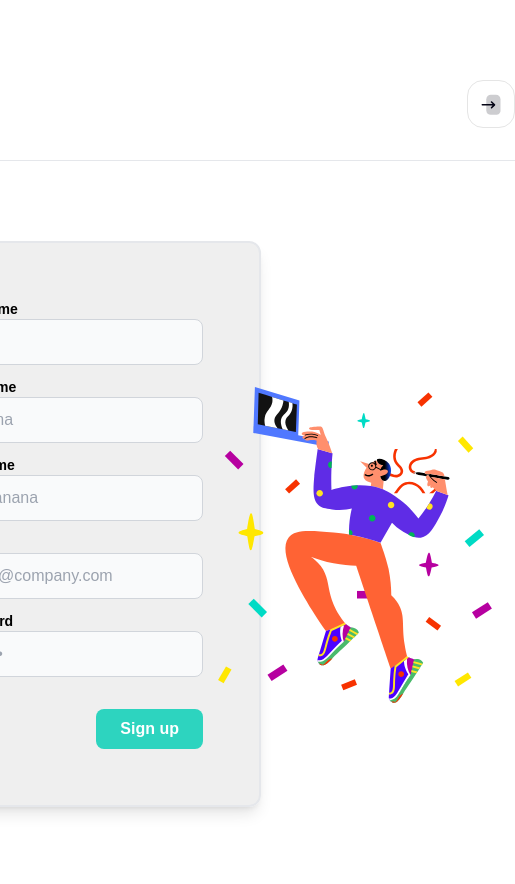
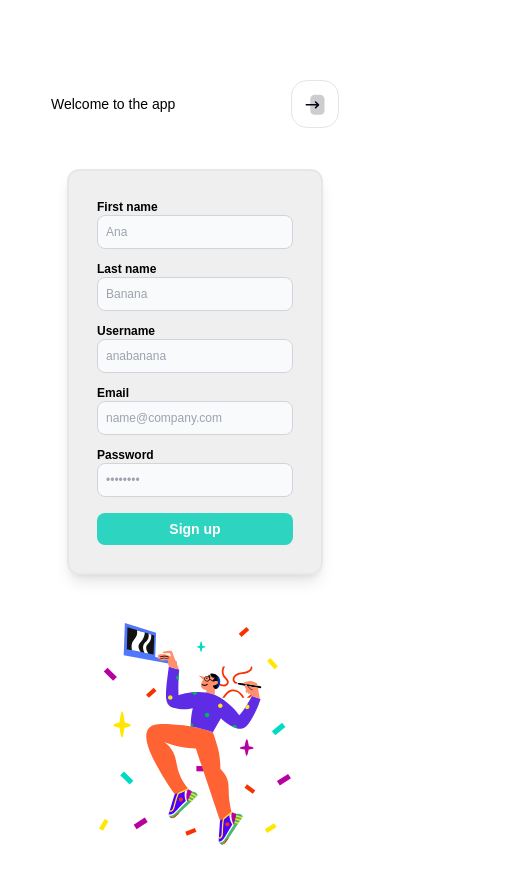
Before and after one commit to nykami/todo-app, a Vue app in the folder client/: page /signup in a window 390 px wide. Shown: the top 884 px of the page, 515 px wide, since content can reach past the window. Before the commit the page ends 847 px from the top, so only its background shows below. Built offline with nearby package versions, Linux system fonts and the light colour scheme.

Commit message:
ITL-8.5 Make app mobile-friendly

```diff
--- a/client/src/components/header/TodoLogin.vue
+++ b/client/src/components/header/TodoLogin.vue
@@ -1,5 +1,5 @@
 <template>
-  <div class="mb-8 mt-20 flex items-center justify-between">
+  <div class="mb-8 mt-20 flex w-72 items-center justify-between sm:w-[40rem]">
     <div class="text-sm font-medium sm:text-2xl">Welcome to the app</div>
     <router-link
       :to="path"
--- a/client/src/views/Dashboard.vue
+++ b/client/src/views/Dashboard.vue
@@ -1,7 +1,6 @@
 <template>
   <div class="flex flex-col items-center justify-center font-custom">
-      <div class="max-w-screen-sm">
-        <TodoLogin path="/login" button-name="Log out"/>
+    <TodoLogin path="/login" button-name="Log out" />
     <TodoHeader @addTodo="addTodo" />
     <SearchBar v-if="todos.length" @filterTodos="filterTodos" />
     <Sorting
@@ -22,7 +21,6 @@
     />
     <div v-if="!filteredTodos.length && todos.length" class="text-center">
       No todos found
-        </div>
     </div>
   </div>
 </template>
--- a/client/src/views/LoginPage.vue
+++ b/client/src/views/LoginPage.vue
@@ -1,38 +1,39 @@
 <template>
   <div class="flex flex-col items-center justify-center">
-    <div class="w-[640px]">
-      <TodoLogin button-name="Sign up" path="/signup" />
-    </div>
-
+    <TodoLogin button-name="Sign up" path="/signup" />
     <div
-      class="relative mt-20 flex w-screen items-center justify-center bg-white"
+      class="relative mt-2 flex w-72 flex-col items-center justify-center bg-white sm:mt-10 sm:w-screen sm:flex-row"
     >
       <div
-        class="mb-10 mr-60 rounded-xl border-2 bg-neutral-200 bg-opacity-60 p-14 shadow-lg"
+        class="w-64 rounded-xl border-2 bg-neutral-200 bg-opacity-60 p-7 shadow-lg sm:mb-10 sm:mr-60 sm:w-max sm:p-14"
       >
-        <form name="login-form" class="w-[16rem]">
+        <form name="login-form" class="sm:w-[16rem]">
           <div class="mb-3 flex flex-col justify-between">
-            <label for="username" class="text-sm font-semibold">Username</label>
+            <label for="username" class="text-xs font-semibold sm:text-sm"
+              >Username</label
+            >
             <input
               type="text"
               id="username"
               placeholder="username"
-              class="focus:ring-primary-600 focus:border-primary-600 block w-full rounded-lg border border-gray-300 bg-gray-50 p-2.5 text-gray-900 dark:border-gray-600 dark:bg-gray-700 dark:text-white dark:placeholder-gray-400 dark:focus:border-blue-500 dark:focus:ring-blue-500 sm:text-sm"
+              class="focus:ring-primary-600 focus:border-primary-600 block w-full rounded-lg border border-gray-300 bg-gray-50 p-2 text-xs text-gray-900 dark:border-gray-600 dark:bg-gray-700 dark:text-white dark:placeholder-gray-400 dark:focus:border-blue-500 dark:focus:ring-blue-500 sm:p-2.5 sm:text-sm"
             />
           </div>
-          <div class="mb-8 flex flex-col justify-between">
-            <label for="password" class="text-sm font-semibold">Password</label>
+          <div class="mb-4 flex flex-col justify-between sm:mb-8">
+            <label for="password" class="text-xs font-semibold sm:text-sm"
+              >Password</label
+            >
             <input
               type="password"
               id="password"
               placeholder="••••••••"
-              class="focus:ring-primary-600 focus:border-primary-600 block w-full rounded-lg border border-gray-300 bg-gray-50 p-2.5 text-gray-900 dark:border-gray-600 dark:bg-gray-700 dark:text-white dark:placeholder-gray-400 dark:focus:border-blue-500 dark:focus:ring-blue-500 sm:text-sm"
+              class="focus:ring-primary-600 focus:border-primary-600 block w-full rounded-lg border border-gray-300 bg-gray-50 p-2 text-xs text-gray-900 dark:border-gray-600 dark:bg-gray-700 dark:text-white dark:placeholder-gray-400 dark:focus:border-blue-500 dark:focus:ring-blue-500 sm:p-2.5 sm:text-sm"
             />
           </div>
           <div class="flex flex-col">
             <router-link to="/dashboard">
               <button
-                class="w-full rounded-lg bg-teal-400 px-6 py-2 font-semibold text-white"
+                class="sm:text-md w-full rounded-lg bg-teal-400 px-6 py-1.5 text-sm font-semibold text-white sm:py-2"
                 type="submit"
               >
                 Log in
@@ -40,10 +41,10 @@
             </router-link>
             <hr class="my-4 border-gray-400" />
             <div class="flex justify-between">
-              <p class="text-sm">Don't have an account yet?</p>
+              <p class="text-xs sm:text-sm">Don't have an account yet?</p>
               <router-link
                 to="/signup"
-                class="text-sm text-blue-700 underline hover:text-blue-900"
+                class="text-xs text-blue-700 underline hover:text-blue-900 sm:text-sm"
               >
                 Sign up
               </router-link>
@@ -51,7 +52,7 @@
           </div>
         </form>
       </div>
-      <PlaceholderIcon class="absolute ml-[20rem]" />
+      <PlaceholderIcon class="w-48 sm:absolute sm:ml-[20rem] sm:mt-0 sm:w-64" />
     </div>
   </div>
 </template>
--- a/client/src/views/SignUpPage.vue
+++ b/client/src/views/SignUpPage.vue
@@ -1,70 +1,74 @@
 <template>
-  <div class="flex flex-col items-center justify-center">
-    <div class="w-[640px]">
-      <TodoLogin button-name="Log in" path="/login" />
-    </div>
+  <div class="flex flex-col items-center justify-center font-custom">
+    <TodoLogin button-name="Log in" path="/login" />
     <div
-      class="relative mt-20 flex w-screen items-center justify-center bg-white"
+      class="relative mt-2 flex w-72 flex-col items-center justify-center bg-white sm:mt-10 sm:w-screen sm:flex-row"
     >
       <div
-        class="mb-10 mr-60 rounded-xl border-2 bg-neutral-200 bg-opacity-60 p-14 shadow-lg"
+        class="w-64 rounded-xl border-2 bg-neutral-200 bg-opacity-60 p-7 shadow-lg sm:mb-10 sm:mr-60 sm:w-max sm:p-14"
       >
-        <form name="login-form" class="w-[16rem]">
+        <form name="login-form" class="sm:w-[16rem]">
           <div class="mb-3 flex flex-col justify-between">
-            <label for="first-name" class="text-sm font-semibold"
+            <label for="first-name" class="text-xs font-semibold sm:text-sm"
               >First name</label
             >
             <input
               type="text"
               id="first-name"
-              class="focus:ring-primary-600 focus:border-primary-600 block w-full rounded-lg border border-gray-300 bg-gray-50 p-2.5 text-gray-900 dark:border-gray-600 dark:bg-gray-700 dark:text-white dark:placeholder-gray-400 dark:focus:border-blue-500 dark:focus:ring-blue-500 sm:text-sm"
+              class="focus:ring-primary-600 focus:border-primary-600 block w-full rounded-lg border border-gray-300 bg-gray-50 p-2 text-xs text-gray-900 dark:border-gray-600 dark:bg-gray-700 dark:text-white dark:placeholder-gray-400 dark:focus:border-blue-500 dark:focus:ring-blue-500 sm:p-2.5 sm:text-sm"
               placeholder="Ana"
             />
           </div>
           <div class="mb-3 flex flex-col justify-between">
-            <label for="last-name" class="text-sm font-semibold"
+            <label for="last-name" class="text-xs font-semibold sm:text-sm"
               >Last name</label
             >
             <input
               type="text"
               id="last-name"
-              class="focus:ring-primary-600 focus:border-primary-600 block w-full rounded-lg border border-gray-300 bg-gray-50 p-2.5 text-gray-900 dark:border-gray-600 dark:bg-gray-700 dark:text-white dark:placeholder-gray-400 dark:focus:border-blue-500 dark:focus:ring-blue-500 sm:text-sm"
+              class="focus:ring-primary-600 focus:border-primary-600 block w-full rounded-lg border border-gray-300 bg-gray-50 p-2 text-xs text-gray-900 dark:border-gray-600 dark:bg-gray-700 dark:text-white dark:placeholder-gray-400 dark:focus:border-blue-500 dark:focus:ring-blue-500 sm:p-2.5 sm:text-sm"
               placeholder="Banana"
             />
           </div>
           <div class="mb-3 flex flex-col justify-between">
-            <label for="username" class="text-sm font-semibold">Username</label>
+            <label for="username" class="text-xs font-semibold sm:text-sm"
+              >Username</label
+            >
             <input
               type="text"
               id="email"
-              class="focus:ring-primary-600 focus:border-primary-600 block w-full rounded-lg border border-gray-300 bg-gray-50 p-2.5 text-gray-900 dark:border-gray-600 dark:bg-gray-700 dark:text-white dark:placeholder-gray-400 dark:focus:border-blue-500 dark:focus:ring-blue-500 sm:text-sm"
+              class="focus:ring-primary-600 focus:border-primary-600 block w-full rounded-lg border border-gray-300 bg-gray-50 p-2 text-xs text-gray-900 dark:border-gray-600 dark:bg-gray-700 dark:text-white dark:placeholder-gray-400 dark:focus:border-blue-500 dark:focus:ring-blue-500 sm:p-2.5 sm:text-sm"
               placeholder="anabanana"
             />
           </div>
           <div class="mb-3 flex flex-col justify-between">
-            <label for="email" class="text-sm font-semibold">Email</label>
+            <label for="email" class="text-xs font-semibold sm:text-sm"
+              >Email</label
+            >
             <input
               type="email"
               name="email"
               id="email"
-              class="focus:ring-primary-600 focus:border-primary-600 block w-full rounded-lg border border-gray-300 bg-gray-50 p-2.5 text-gray-900 dark:border-gray-600 dark:bg-gray-700 dark:text-white dark:placeholder-gray-400 dark:focus:border-blue-500 dark:focus:ring-blue-500 sm:text-sm"
+              class="focus:ring-primary-600 focus:border-primary-600 block w-full rounded-lg border border-gray-300 bg-gray-50 p-2 text-xs text-gray-900 dark:border-gray-600 dark:bg-gray-700 dark:text-white dark:placeholder-gray-400 dark:focus:border-blue-500 dark:focus:ring-blue-500 sm:p-2.5 sm:text-sm"
               placeholder="name@company.com"
             />
           </div>
-          <div class="mb-8 flex flex-col justify-between">
-            <label for="password" class="text-sm font-semibold">Password</label>
+          <div class="mb-4 flex flex-col justify-between sm:mb-8">
+            <label for="password" class="text-xs font-semibold sm:text-sm"
+              >Password</label
+            >
             <input
               type="password"
               name="password"
               id="password"
               placeholder="••••••••"
-              class="focus:ring-primary-600 focus:border-primary-600 block w-full rounded-lg border border-gray-300 bg-gray-50 p-2.5 text-gray-900 dark:border-gray-600 dark:bg-gray-700 dark:text-white dark:placeholder-gray-400 dark:focus:border-blue-500 dark:focus:ring-blue-500 sm:text-sm"
+              class="focus:ring-primary-600 focus:border-primary-600 block w-full rounded-lg border border-gray-300 bg-gray-50 p-2 text-xs text-gray-900 dark:border-gray-600 dark:bg-gray-700 dark:text-white dark:placeholder-gray-400 dark:focus:border-blue-500 dark:focus:ring-blue-500 sm:p-2.5 sm:text-sm"
             />
           </div>
-          <div class="flex justify-end">
+          <div class="flex flex-col">
             <router-link to="/login">
               <button
-                class="rounded-lg bg-teal-400 px-6 py-2 font-semibold text-white"
+                class="sm:text-md w-full rounded-lg bg-teal-400 px-6 py-1.5 text-sm font-semibold text-white sm:py-2"
                 type="submit"
               >
                 Sign up
@@ -73,7 +77,7 @@
           </div>
         </form>
       </div>
-      <PlaceholderIcon class="absolute ml-[20rem]" />
+      <PlaceholderIcon class="w-48 sm:absolute sm:ml-[20rem] sm:mt-0 sm:w-64" />
     </div>
   </div>
 </template>
```
Lines whose indentation alone changed are shown as unchanged.
